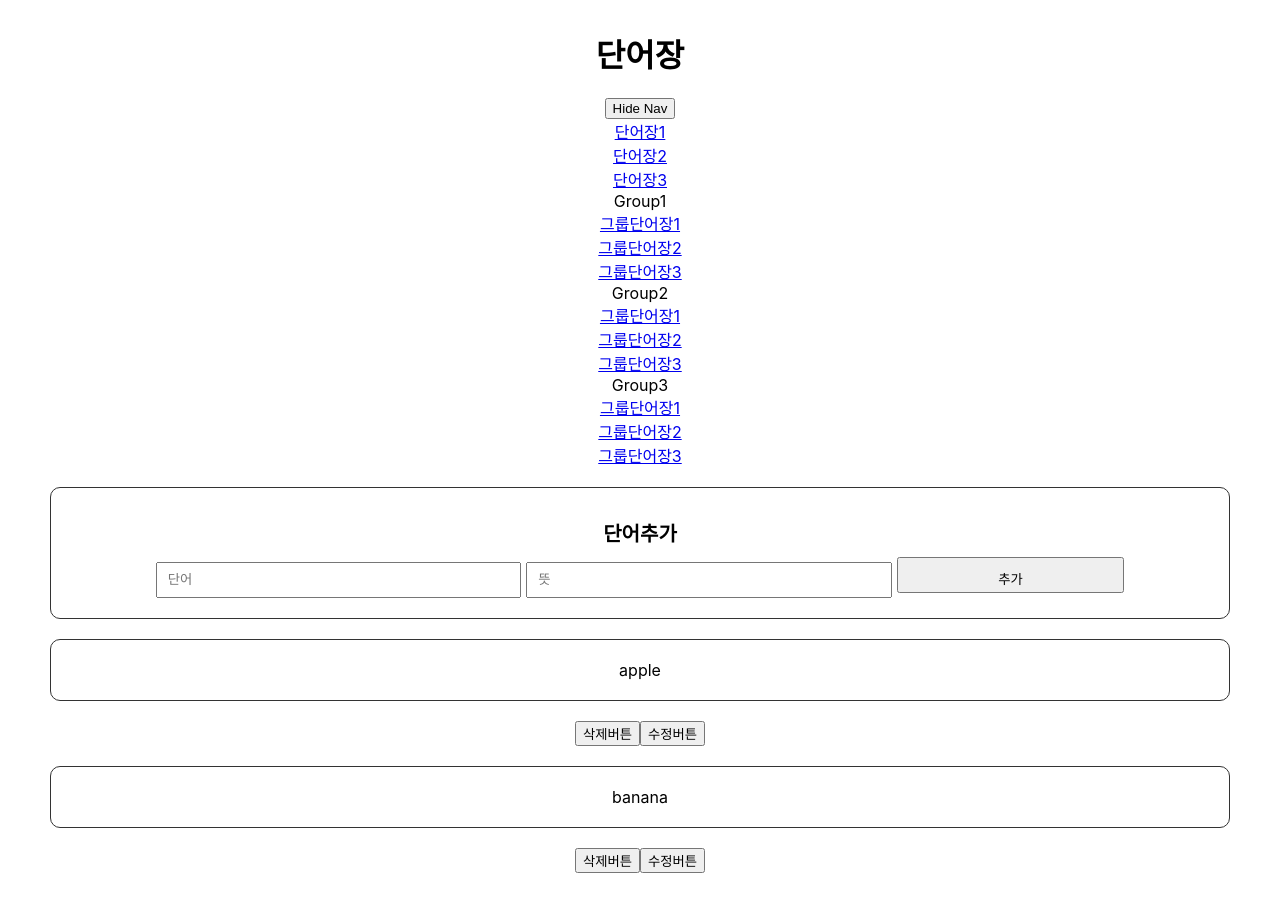
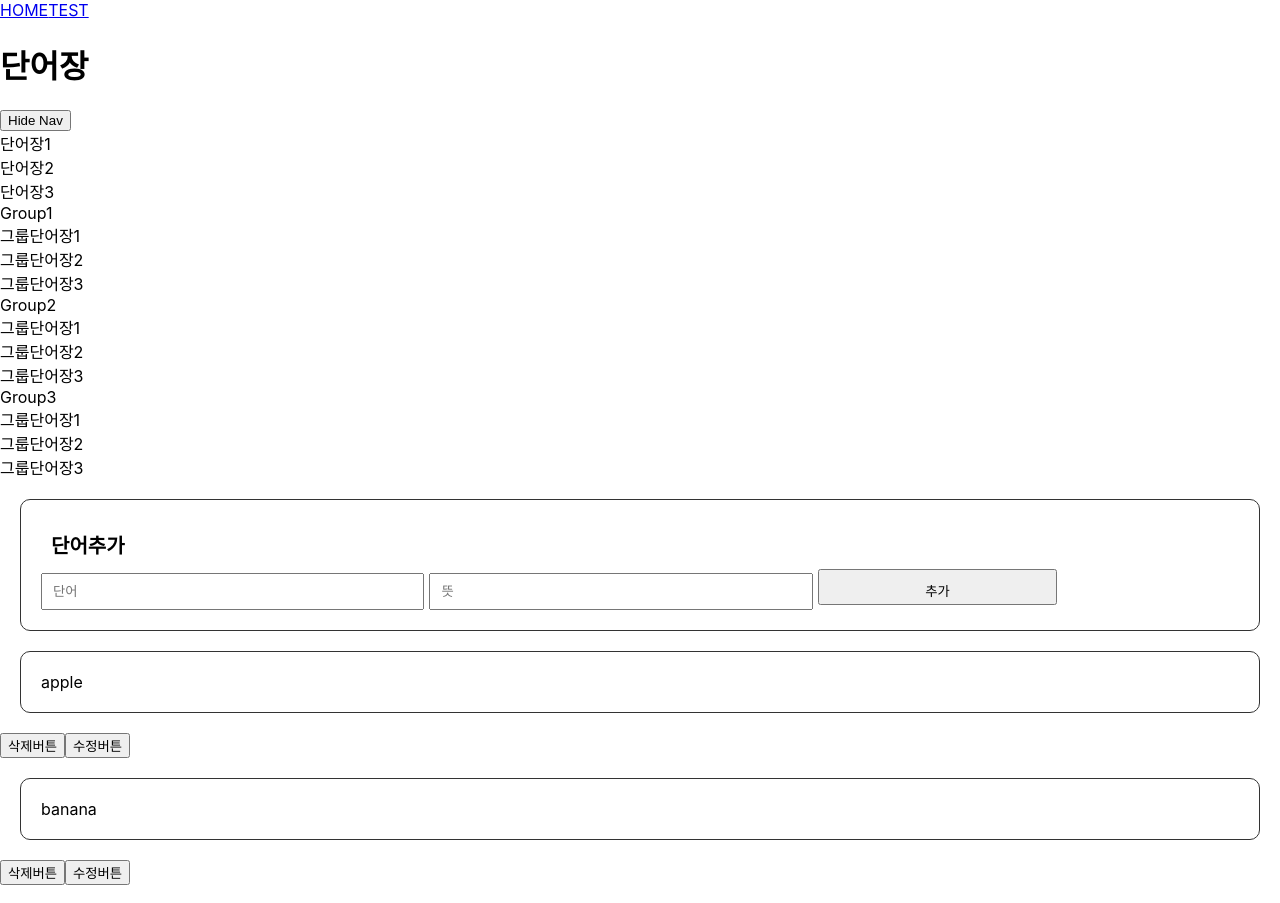
Before and after one commit to 2seunghye/wordbook-fe, a React (Create React App) app: page /#/ in a window 1280 px wide. Built offline with nearby package versions, Linux system fonts and the light colour scheme.

Commit message:
Add Route

```diff
--- a/src/App.js
+++ b/src/App.js
@@ -1,34 +1,21 @@
 import React from 'react';
 import './App.css';
 import WordBookPage from './View/WordBookPage';
+import Test from './routes/Test';
+import Gnb from './Components/Navigation/Gnb';
+
+import { HashRouter, Route } from 'react-router-dom';
+
 // import InputSample from './Components/Navigation/test';
 
-class App extends React.Component {
-  // constructor(props) {
-  //   super(props);
-  // }
-
-  render() {
-    return (
-      <div className="App">
-        <WordBookPage />
-      </div>
-    );
-  }
+function App() {
+  return (
+    <HashRouter>
+      <Gnb />
+      <Route path="/" exact={true} component={WordBookPage} />
+      <Route path="/test" component={Test} />
+    </HashRouter>
+  );
 }
 
-// class App extends React.Component {
-//   // constructor(props) {
-//   //   super(props);
-//   // }
-
-//   render() {
-//     return (
-//       <div className="App">
-//         <InputSample />
-//       </div>
-//     );
-//   }
-// }
-
 export default App;
--- /dev/null
+++ b/src/Components/Navigation/Gnb.js
@@ -0,0 +1,15 @@
+import React from 'react';
+import { Link } from 'react-router-dom';
+
+import './Navigation.css';
+
+function Gnb() {
+  return (
+    <div className="gnb">
+      <Link to="/">HOME</Link>
+      <Link to="/test">TEST</Link>
+    </div>
+  );
+}
+
+export default Gnb;
--- a/src/Components/Navigation/WordBook.js
+++ b/src/Components/Navigation/WordBook.js
@@ -1,13 +1,12 @@
 import React from 'react';
 import './WordBook.css';
-import { Route, Link } from 'react-router-dom';
 
 class WordBook extends React.Component {
   render() {
     const wordBook = this.props.wordBook;
     return (
       <div className="WordBook">
-        <a href="#">{wordBook.wordBookId}</a>
+        <div>{wordBook.wordBookId}</div>
       </div>
     );
   }
--- a/src/Components/WordBook/WordList.js
+++ b/src/Components/WordBook/WordList.js
@@ -3,9 +3,9 @@ import Word from './Word';
 import './WordList.css';
 
 class WordList extends React.Component {
-  constructor(props) {
-    super(props);
-  }
+  // constructor(props) {
+  //   super(props);
+  // }
 
   onUpdate = () => {
     const newArr = this.props.wordList;
--- /dev/null
+++ b/src/routes/Test.js
@@ -0,0 +1,9 @@
+import React from 'react';
+
+class Test extends React.Component {
+  render() {
+    return <div>test</div>;
+  }
+}
+
+export default Test;
```
Also changed, not shown: 1 other file (tests, documents, lock files or other folders).
